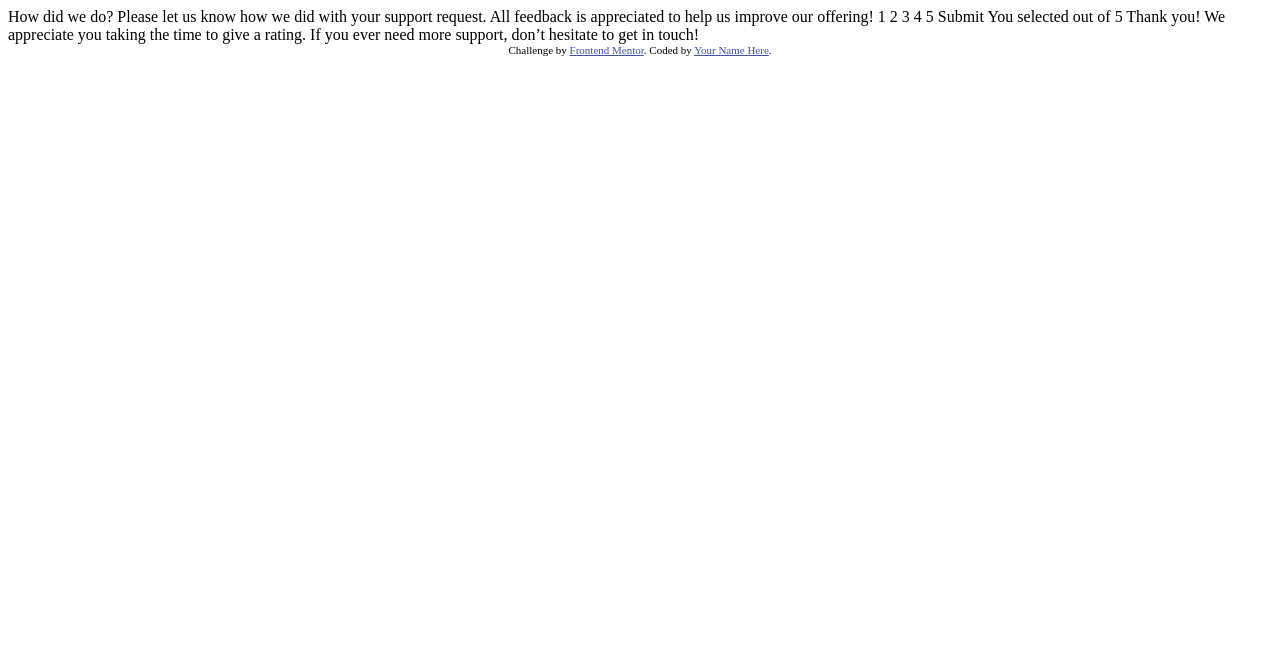
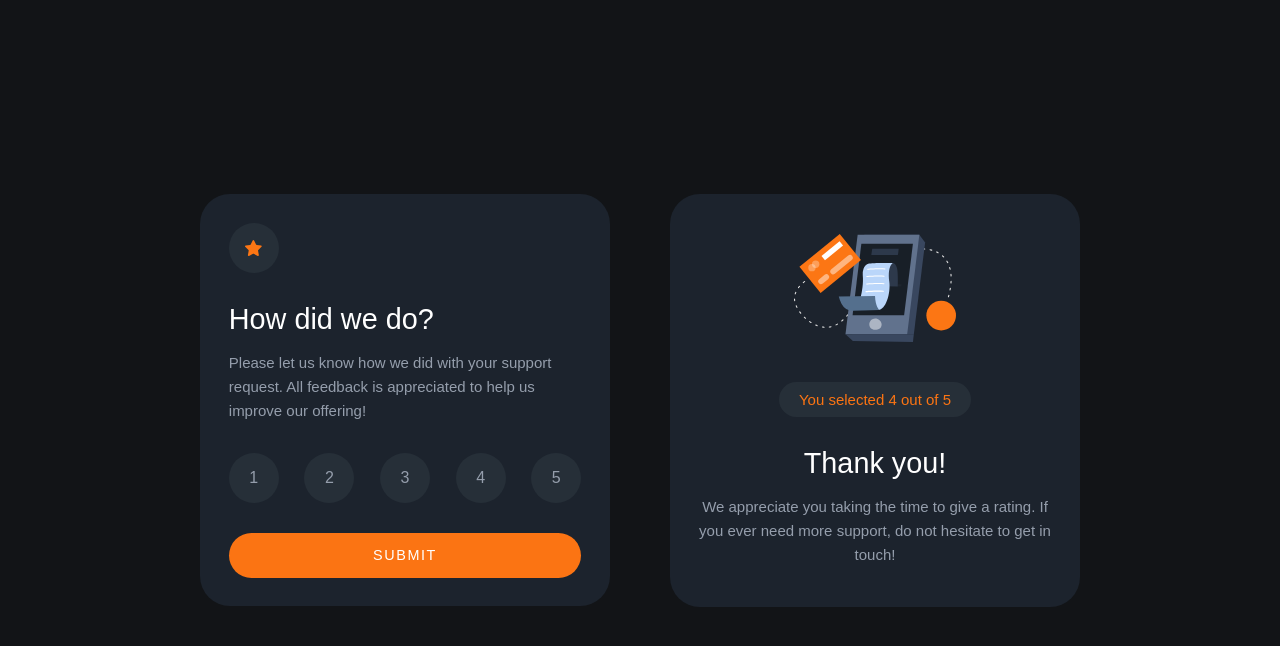
Before and after one commit to devhiderlan/interactive-rating-component, a plain HTML site: page index.html in a window 1280 px wide. Drawn offline with Linux system fonts and the light colour scheme.

Commit message:
Criando estrutura html da página

```diff
--- a/index.html
+++ b/index.html
@@ -1,49 +1,66 @@
 <!DOCTYPE html>
 <html lang="en">
-<head>
-  <meta charset="UTF-8">
-  <meta name="viewport" content="width=device-width, initial-scale=1.0"> <!-- displays site properly based on user's device -->
+  <head>
+    <meta charset="UTF-8" />
+    <meta http-equiv="X-UA-Compatible" content="IE=edge" />
+    <meta name="viewport" content="width=device-width, initial-scale=1.0" />
 
-  <link rel="icon" type="image/png" sizes="32x32" href="./images/favicon-32x32.png">
+    <link
+      rel="icon"
+      type="image/png"
+      sizes="32x32"
+      href="./images/favicon-32x32.png"
+    />
 
-  <title>Frontend Mentor | Interactive rating component</title>
+    <link rel="stylesheet" href="./style.css" />
 
-  <!-- Feel free to remove these styles or customise in your own stylesheet 👍 -->
-  <style>
-    .attribution { font-size: 11px; text-align: center; }
-    .attribution a { color: hsl(228, 45%, 44%); }
-  </style>
-</head>
-<body>
+    <title>Interactive Rating Component</title>
+  </head>
 
-  <!-- Rating state start -->
+  <body>
 
-  How did we do?
+    <div class="card select-card">
 
-  Please let us know how we did with your support request. All feedback is appreciated
-  to help us improve our offering!
+      <div class="star-icon">
+        <img src="images/icon-star.svg" alt="star icon" />
+      </div>
 
-  1 2 3 4 5
+      <h2>How did we do?</h2>
 
-  Submit
+      <p>
+        Please let us know how we did with your support request. All feedback is
+        appreciated to help us improve our offering!
+      </p>
 
-  <!-- Rating state end -->
+      <div class="rating-btns-container">
+        <button class="rating-btn">1</button>
+        <button class="rating-btn">2</button>
+        <button class="rating-btn">3</button>
+        <button class="rating-btn">4</button>
+        <button class="rating-btn">5</button>
+      </div>
 
-  <!-- Thank you state start -->
+      <button class="submit-btn">Submit</button>
 
-  You selected <!-- Add rating here --> out of 5
+    </div>
 
-  Thank you!
+    <div class="card thankyou-card hidecard">
 
-  We appreciate you taking the time to give a rating. If you ever need more support,
-  don’t hesitate to get in touch!
+      <img src="images/illustration-thank-you.svg" alt="">
 
-  <!-- Thank you state end -->
+      <div class="selected-container">
+        <span>You selected <span id="ratingSpan">4</span> out of 5</span>
+      </div>
 
+        <h2>Thank you!</h2>
 
-  <div class="attribution">
-    Challenge by <a href="https://www.frontendmentor.io?ref=challenge" target="_blank">Frontend Mentor</a>.
-    Coded by <a href="#">Your Name Here</a>.
-  </div>
-</body>
+        <p>We appreciate you taking the time to give a rating. If you ever need more support,
+          do not hesitate to get in touch!</p>
+
+    </div>
+
+    <script src="./script.js"></script>
+
+  </body>
+
 </html>
```
